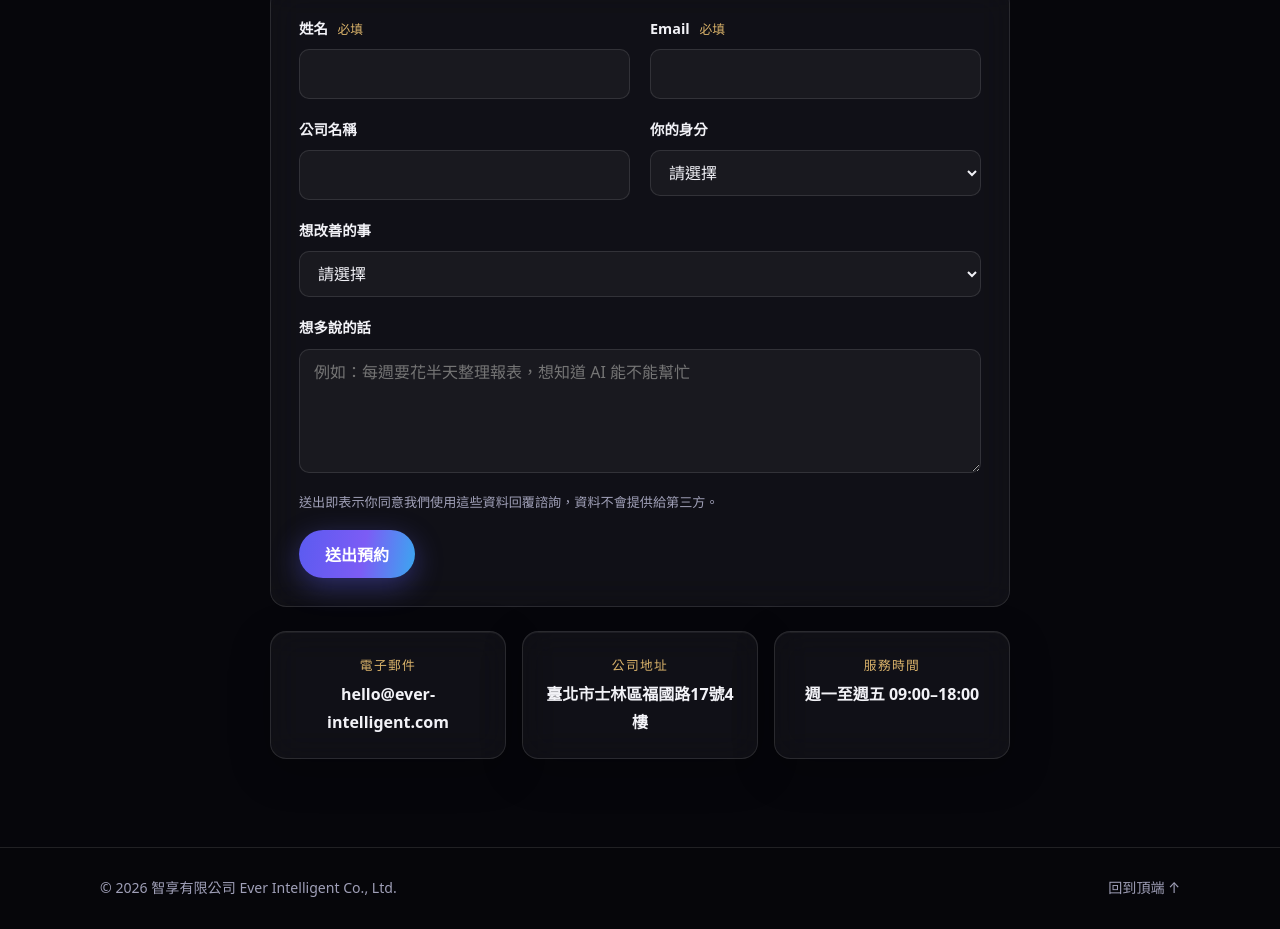
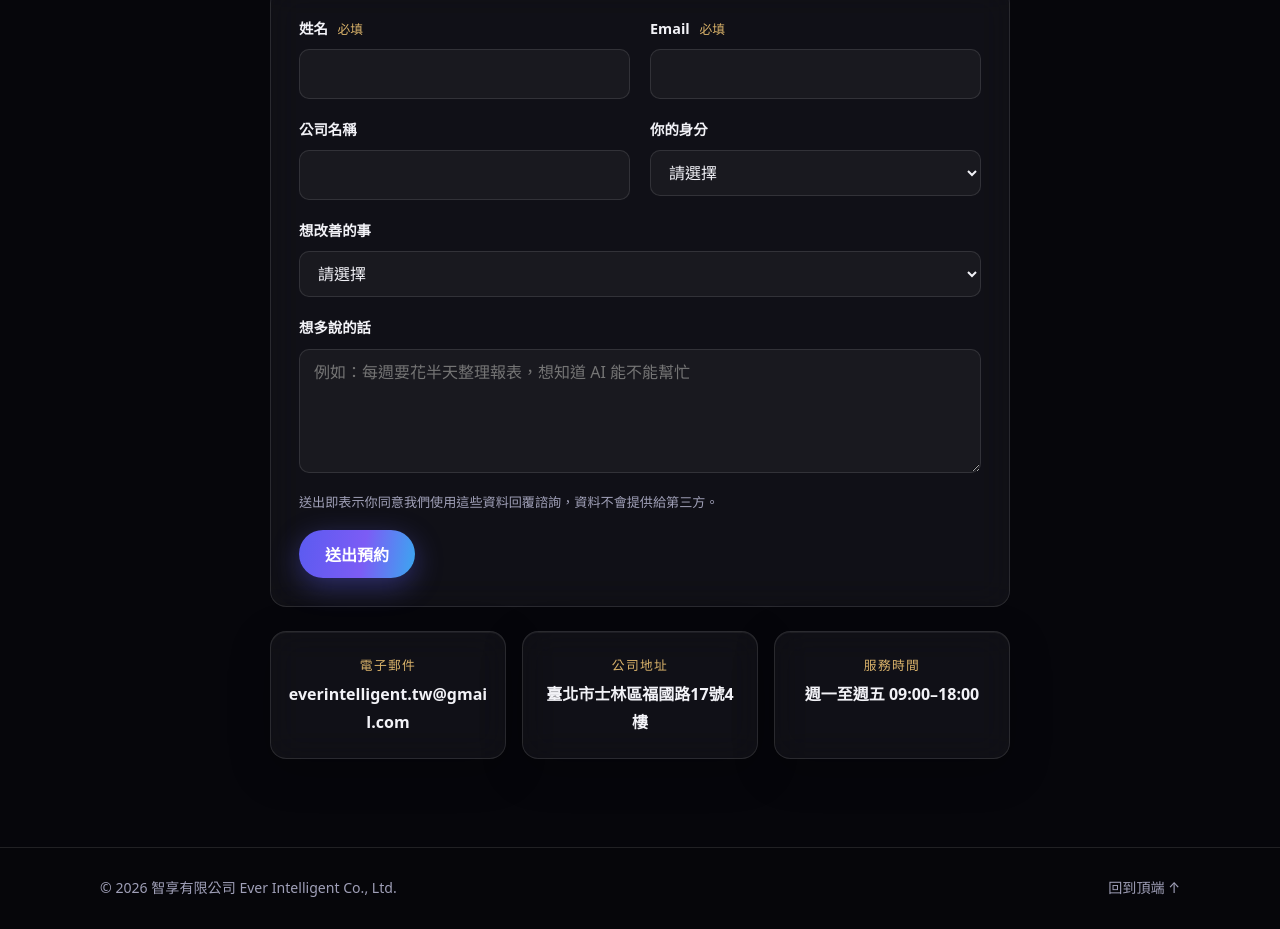
Before and after one commit to patriciayu0409/ever-intelligent, a plain HTML site: page index.html in a window 1280 px wide. Shown: the part 5627-6556 px from the top of the page. Drawn offline with Linux system fonts and the light colour scheme.

Commit message:
聯絡信箱改為公司 Gmail

```diff
--- a/index.html
+++ b/index.html
@@ -399,9 +399,9 @@
         </form>
 
         <div class="contact">
-          <a class="contact__item" href="mailto:hello@ever-intelligent.com?subject=AI%20顧問諮詢">
+          <a class="contact__item" href="mailto:everintelligent.tw@gmail.com?subject=AI%20顧問諮詢">
             <span class="contact__label">電子郵件</span>
-            <span class="contact__value">hello@ever-intelligent.com</span>
+            <span class="contact__value">everintelligent.tw@gmail.com</span>
           </a>
           <div class="contact__item">
             <span class="contact__label">公司地址</span>
```
